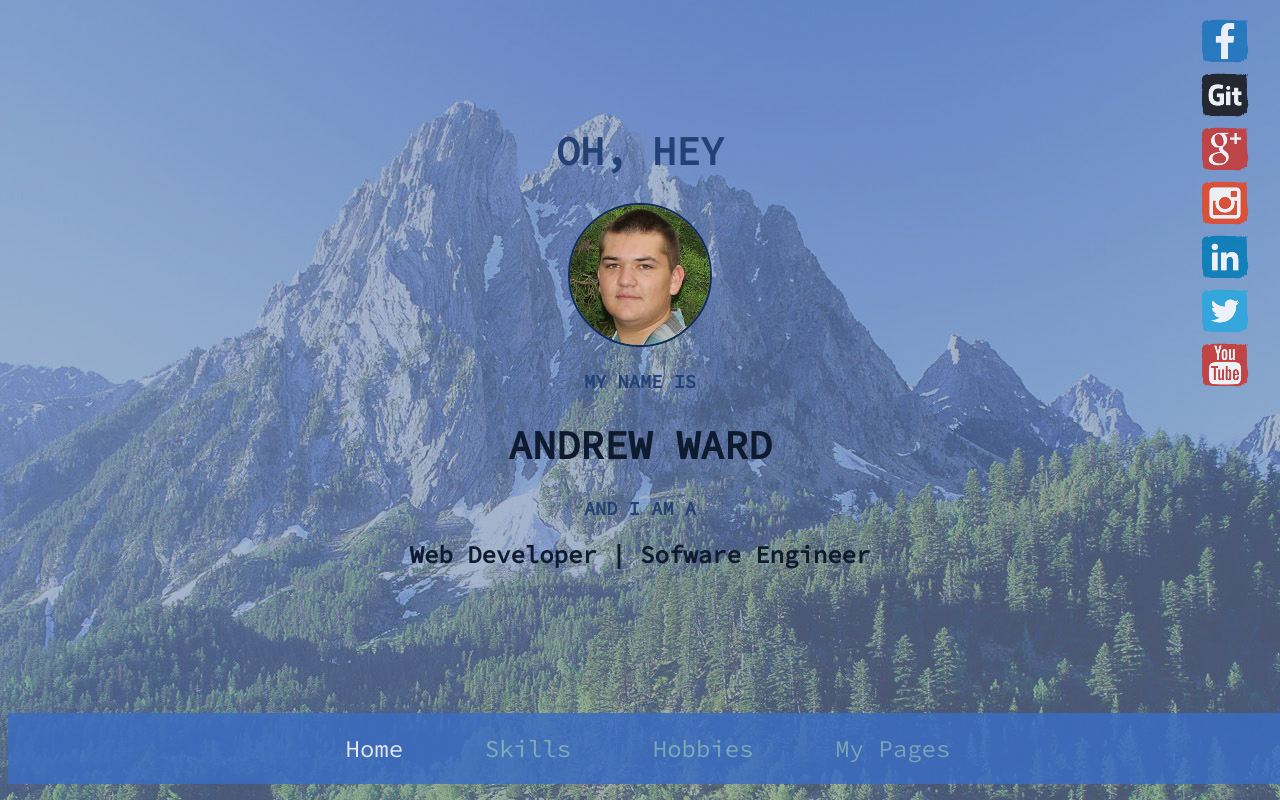
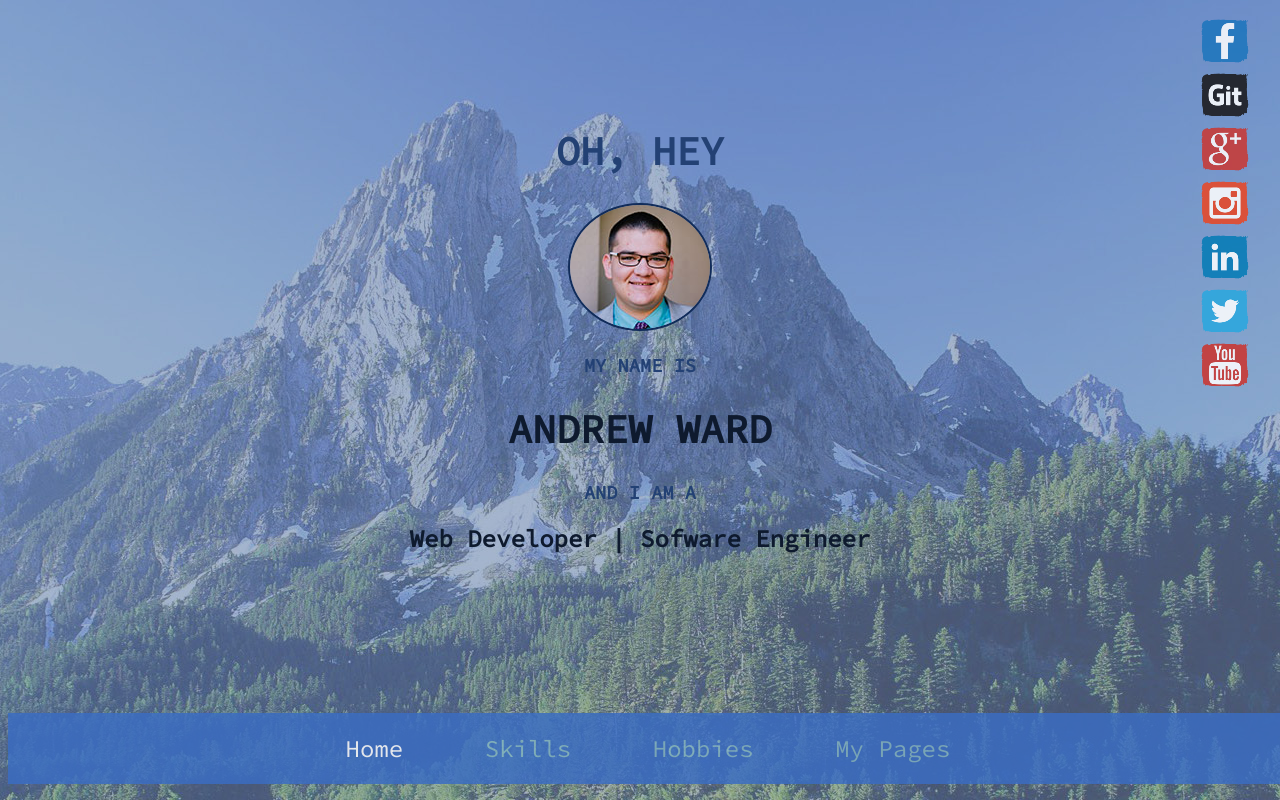
Before and after one commit to ward-spacecase/ward-spacecase.github.io, a plain HTML site: page index.html in a window 1280 px wide. Drawn offline with Linux system fonts and the light colour scheme.

Commit message:
updated pic

```diff
--- a/index.html
+++ b/index.html
@@ -10,7 +10,7 @@
 
 <body>
     <h1 class="top">OH, HEY</h1>
-    <img src="images/profile.jpg">
+    <img src="images/profile2.jpg">
     <h3>MY NAME IS</h3>
     <h1 class="bold">ANDREW WARD</h1>
     <h3>AND I AM A</h3>
```
